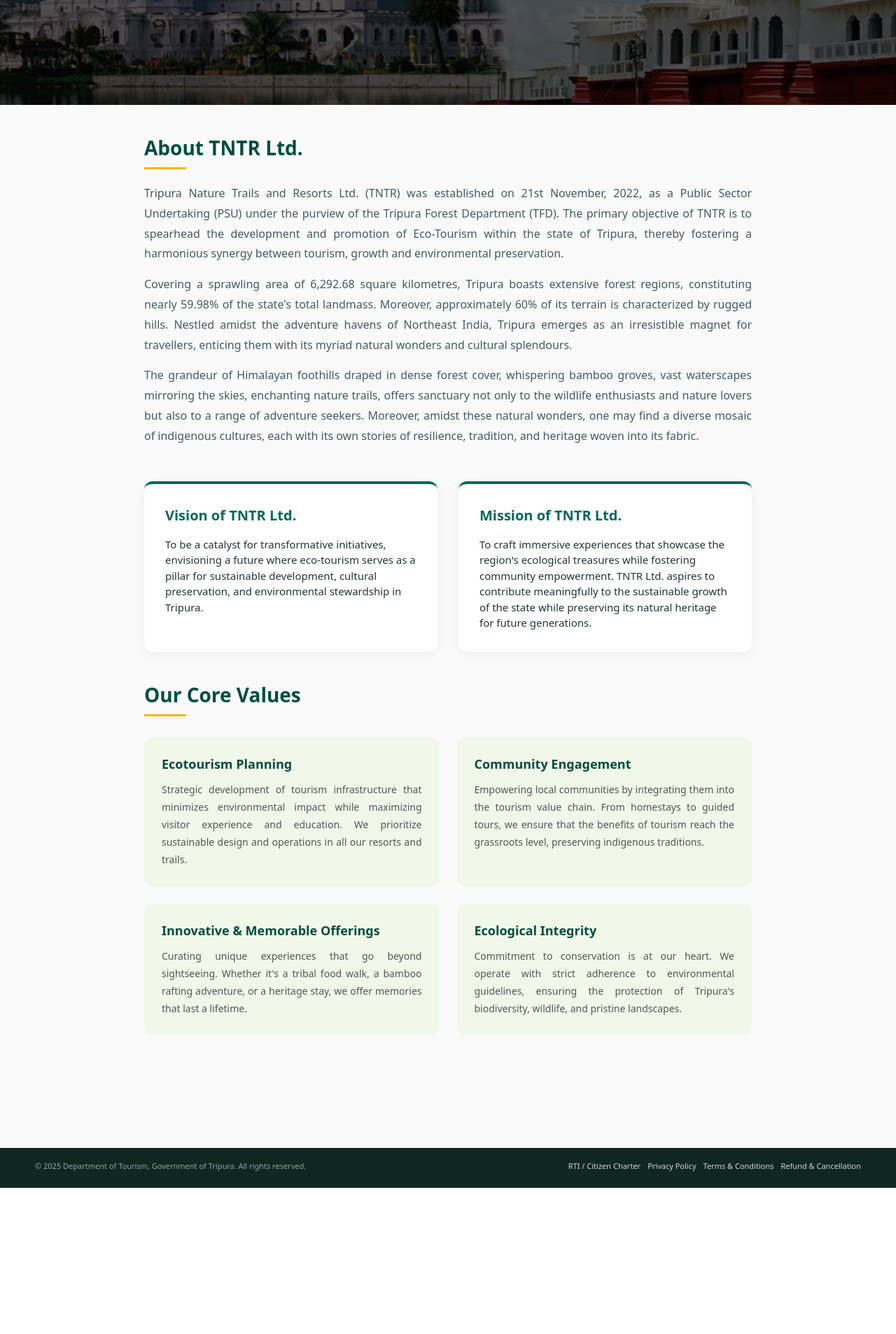
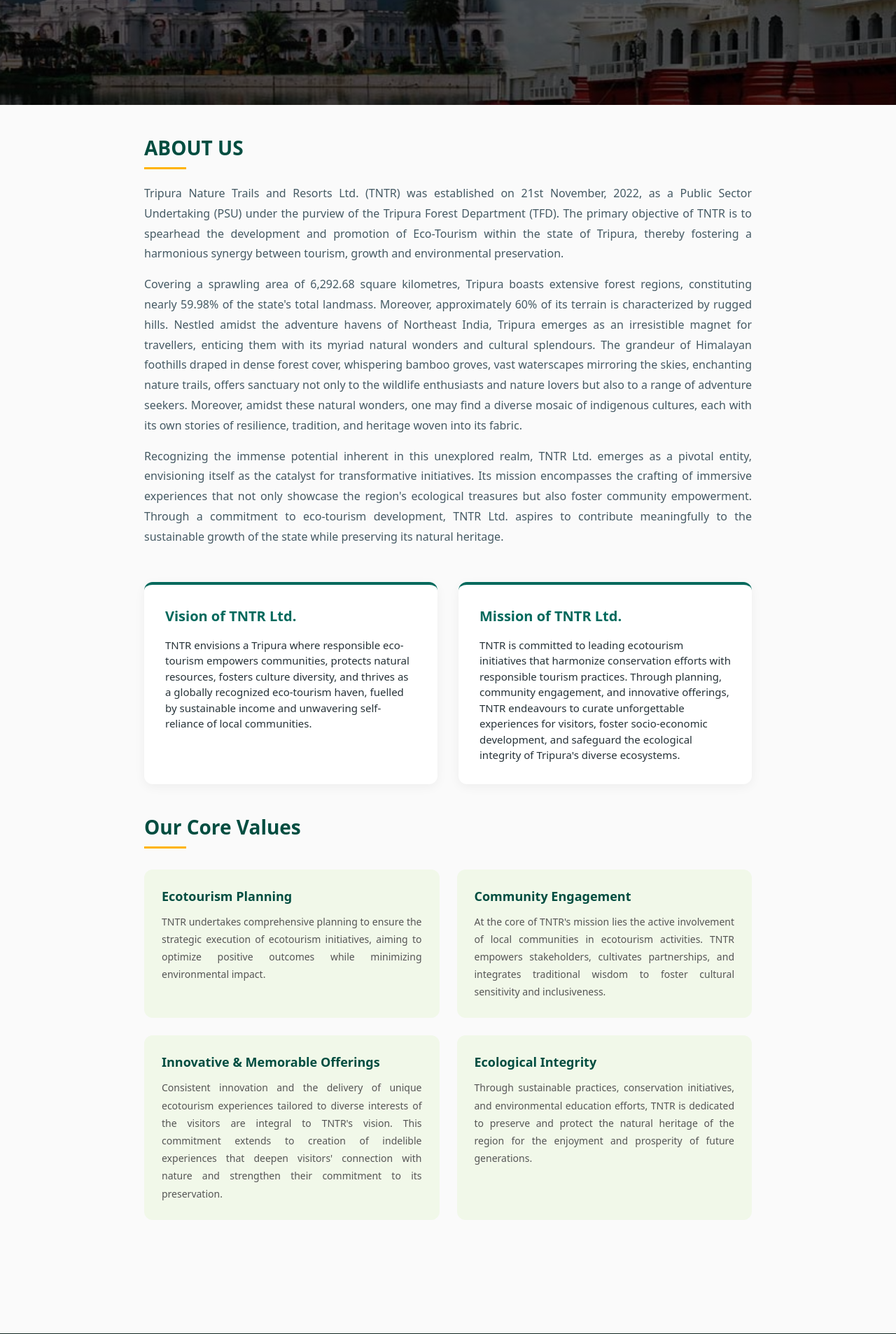
Before and after one commit to githubfolks/tripura-tourism, a Python web app: template templates/web-app/views/about-us.html in a window 1280 px wide. Shown: the part 541-2448 px from the top of the page at 70% size. Before the commit the page ends 2239 px from the top, so only its background shows below. Run offline with Jinja, Linux system fonts and the light colour scheme; the template is opened without the code that fills it, so the values that code supplies are empty.

Commit message:
UI fixes

```diff
--- a/templates/web-app/views/about-us.html
+++ b/templates/web-app/views/about-us.html
@@ -167,30 +167,32 @@
 
             <!-- ABOUT US -->
             <section class="about-section">
-                <h2>About TNTR Ltd.</h2>
+                <h2>ABOUT US</h2>
                 <p>
-                    Tripura Nature Trails and Resorts Ltd. (TNTR) was established on 21st November, 2022, as a
-                    Public Sector Undertaking (PSU) under the purview of the Tripura Forest Department (TFD).
-                    The primary objective of TNTR is to spearhead the development and promotion of Eco-Tourism
-                    within the state of Tripura, thereby fostering a harmonious synergy between tourism, growth
-                    and environmental preservation.
+                    Tripura Nature Trails and Resorts Ltd. (TNTR) was established on 21st November, 2022, as a Public
+                    Sector Undertaking (PSU) under the purview of the Tripura Forest Department (TFD). The primary
+                    objective of TNTR is to spearhead the development and promotion of Eco-Tourism within the state of
+                    Tripura, thereby fostering a harmonious synergy between tourism, growth and environmental
+                    preservation.
                 </p>
                 <p>
-                    Covering a sprawling area of 6,292.68 square kilometres, Tripura boasts extensive forest
-                    regions, constituting nearly 59.98% of the state's total landmass. Moreover, approximately 60% of
-                    its
-                    terrain is characterized by rugged hills. Nestled amidst the adventure havens of Northeast India,
-                    Tripura emerges as an irresistible magnet for travellers, enticing them with its myriad natural
-                    wonders
-                    and cultural splendours.
+                    Covering a sprawling area of 6,292.68 square kilometres, Tripura boasts extensive forest regions,
+                    constituting nearly 59.98% of the state's total landmass. Moreover, approximately 60% of its terrain
+                    is characterized by rugged hills. Nestled amidst the adventure havens of Northeast India, Tripura
+                    emerges as an irresistible magnet for travellers, enticing them with its myriad natural wonders and
+                    cultural splendours. The grandeur of Himalayan foothills draped in dense forest cover, whispering
+                    bamboo groves, vast waterscapes mirroring the skies, enchanting nature trails, offers sanctuary not
+                    only to the wildlife enthusiasts and nature lovers but also to a range of adventure seekers.
+                    Moreover, amidst these natural wonders, one may find a diverse mosaic of indigenous cultures, each
+                    with its own stories of resilience, tradition, and heritage woven into its fabric.
                 </p>
                 <p>
-                    The grandeur of Himalayan foothills draped in dense forest cover,
-                    whispering bamboo groves, vast waterscapes mirroring the skies, enchanting nature trails, offers
-                    sanctuary
-                    not only to the wildlife enthusiasts and nature lovers but also to a range of adventure seekers.
-                    Moreover, amidst these natural wonders, one may find a diverse mosaic of indigenous cultures,
-                    each with its own stories of resilience, tradition, and heritage woven into its fabric.
+                    Recognizing the immense potential inherent in this unexplored realm, TNTR Ltd. emerges as a pivotal
+                    entity, envisioning itself as the catalyst for transformative initiatives. Its mission encompasses
+                    the crafting of immersive experiences that not only showcase the region's ecological treasures but
+                    also foster community empowerment. Through a commitment to eco-tourism development, TNTR Ltd.
+                    aspires to contribute meaningfully to the sustainable growth of the state while preserving its
+                    natural heritage.
                 </p>
             </section>
 
@@ -199,18 +201,18 @@
                 <div class="vm-card">
                     <h3>Vision of TNTR Ltd.</h3>
                     <p>
-                        To be a catalyst for transformative initiatives, envisioning a future where eco-tourism
-                        serves as a pillar for sustainable development, cultural preservation, and environmental
-                        stewardship
-                        in Tripura.
+                        TNTR envisions a Tripura where responsible eco-tourism empowers communities, protects natural
+                        resources, fosters culture diversity, and thrives as a globally recognized eco-tourism haven,
+                        fuelled by sustainable income and unwavering self-reliance of local communities.
                     </p>
                 </div>
                 <div class="vm-card">
                     <h3>Mission of TNTR Ltd.</h3>
                     <p>
-                        To craft immersive experiences that showcase the region's ecological treasures while
-                        fostering community empowerment. TNTR Ltd. aspires to contribute meaningfully to the
-                        sustainable growth of the state while preserving its natural heritage for future generations.
+                        TNTR is committed to leading ecotourism initiatives that harmonize conservation efforts with
+                        responsible tourism practices. Through planning, community engagement, and innovative offerings,
+                        TNTR endeavours to curate unforgettable experiences for visitors, foster socio-economic
+                        development, and safeguard the ecological integrity of Tripura's diverse ecosystems.
                     </p>
                 </div>
             </div>
@@ -223,35 +225,36 @@
                     <div class="info-card">
                         <h4>Ecotourism Planning</h4>
                         <p>
-                            Strategic development of tourism infrastructure that minimizes environmental impact
-                            while maximizing visitor experience and education. We prioritize sustainable design
-                            and operations in all our resorts and trails.
+                            TNTR undertakes comprehensive planning to ensure the strategic execution of ecotourism
+                            initiatives, aiming to optimize positive outcomes while minimizing environmental impact.
                         </p>
                     </div>
 
                     <div class="info-card">
                         <h4>Community Engagement</h4>
                         <p>
-                            Empowering local communities by integrating them into the tourism value chain.
-                            From homestays to guided tours, we ensure that the benefits of tourism reach the
-                            grassroots level, preserving indigenous traditions.
+                            At the core of TNTR's mission lies the active involvement of local communities in ecotourism
+                            activities. TNTR empowers stakeholders, cultivates partnerships, and integrates traditional
+                            wisdom to foster cultural sensitivity and inclusiveness.
                         </p>
                     </div>
 
                     <div class="info-card">
                         <h4>Innovative & Memorable Offerings</h4>
                         <p>
-                            Curating unique experiences that go beyond sightseeing. Whether it's a tribal food walk,
-                            a bamboo rafting adventure, or a heritage stay, we offer memories that last a lifetime.
+                            Consistent innovation and the delivery of unique ecotourism experiences tailored to diverse
+                            interests of the visitors are integral to TNTR's vision. This commitment extends to creation
+                            of indelible experiences that deepen visitors' connection with nature and strengthen their
+                            commitment to its preservation.
                         </p>
                     </div>
 
                     <div class="info-card">
                         <h4>Ecological Integrity</h4>
                         <p>
-                            Commitment to conservation is at our heart. We operate with strict adherence to
-                            environmental guidelines, ensuring the protection of Tripura's biodiversity, wildlife,
-                            and pristine landscapes.
+                            Through sustainable practices, conservation initiatives, and environmental education
+                            efforts, TNTR is dedicated to preserve and protect the natural heritage of the region for
+                            the enjoyment and prosperity of future generations.
                         </p>
                     </div>
                 </div>
```
Also changed, not shown: templates/web-app/views/contact.html (+7 -8 lines), templates/web-app/views/planner.html (+7 -8 lines).
